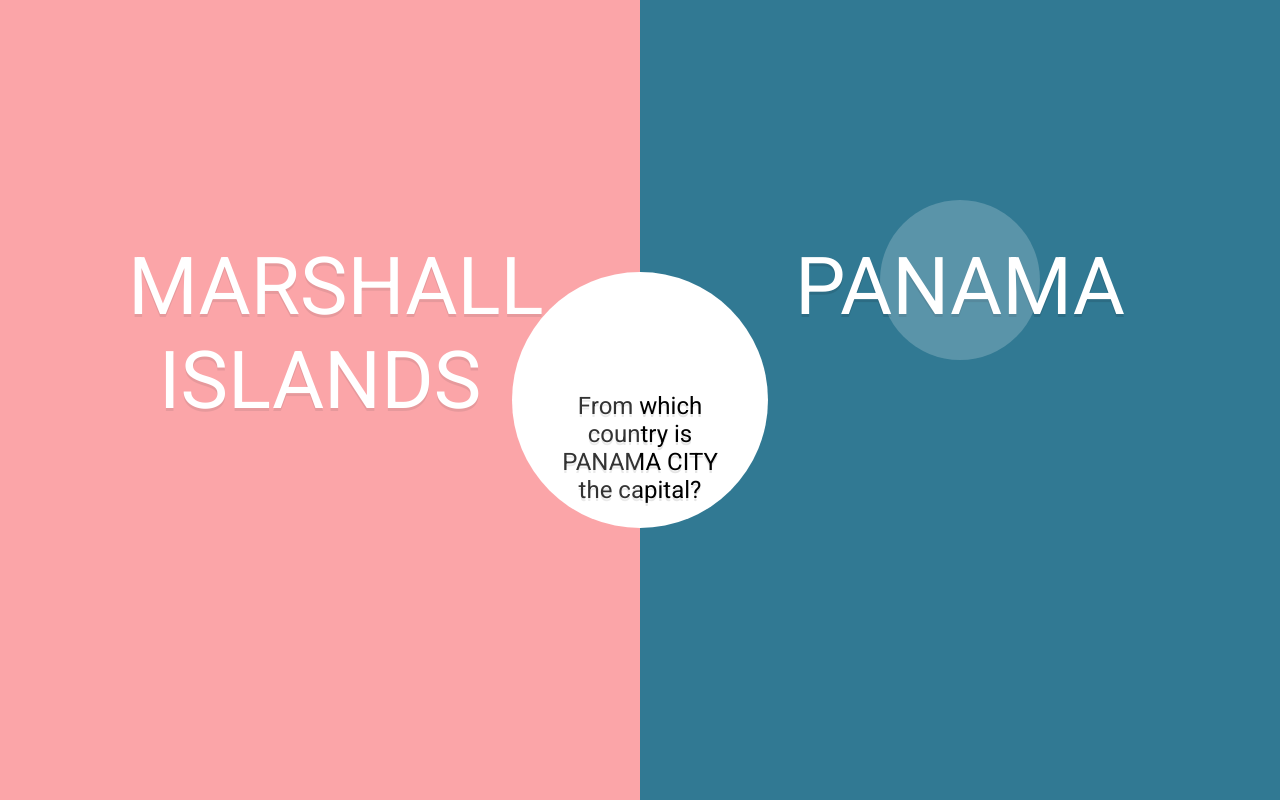
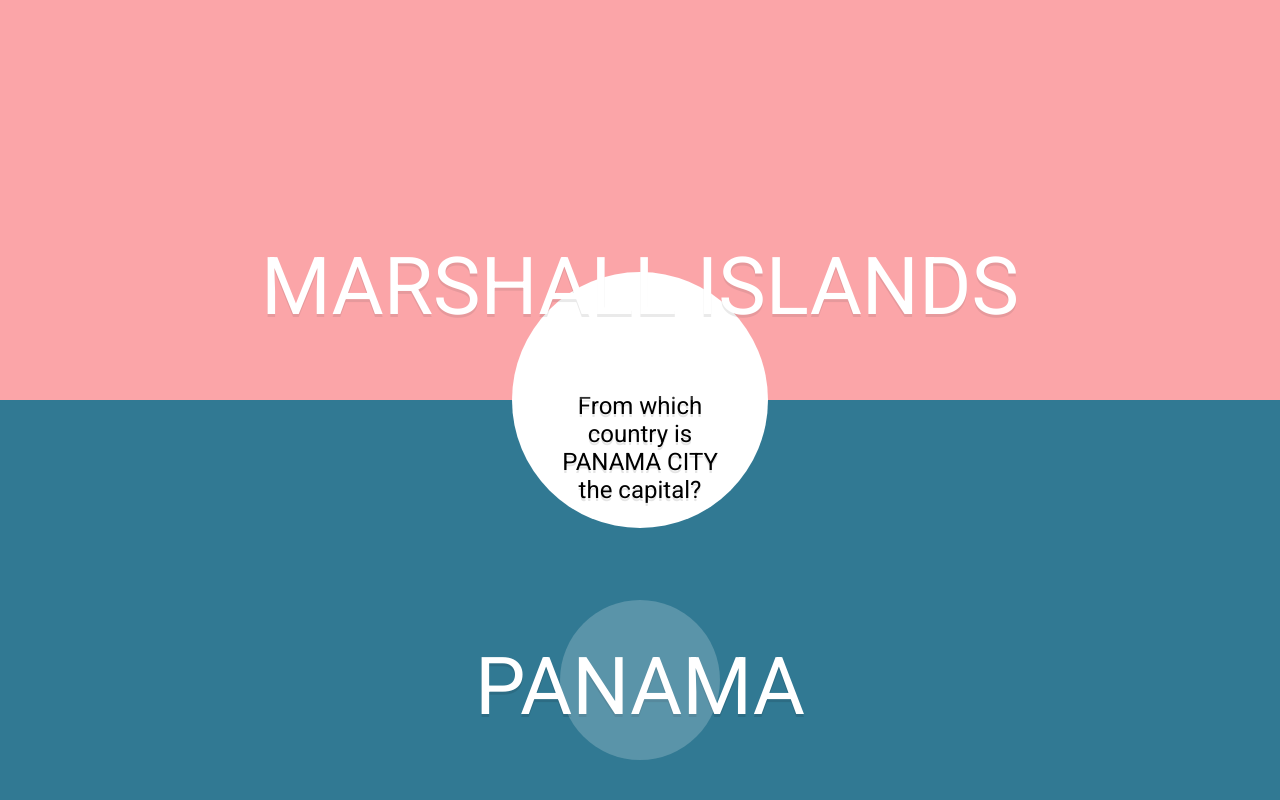
Before and after one commit to raerpo/capitals-game, a React app: page / in a window 1280 px wide. Both pictures are taken after a click on the button "PROVE IT". Built offline with nearby package versions, Linux system fonts and the light colour scheme.

Commit message:
add flipcoin to decide the order of the countries in the game

```diff
--- a/src/scenes/Game.tsx
+++ b/src/scenes/Game.tsx
@@ -15,7 +15,7 @@ const GameWrapper = styled.div`
 const CountriesWrapper = styled.div`
   height: 100vh;
   display: grid;
-  grid-template-columns: 50% 50%;
+  grid-template-rows: 50% 50%;
 `;
 
 const Country = styled.div`
```
